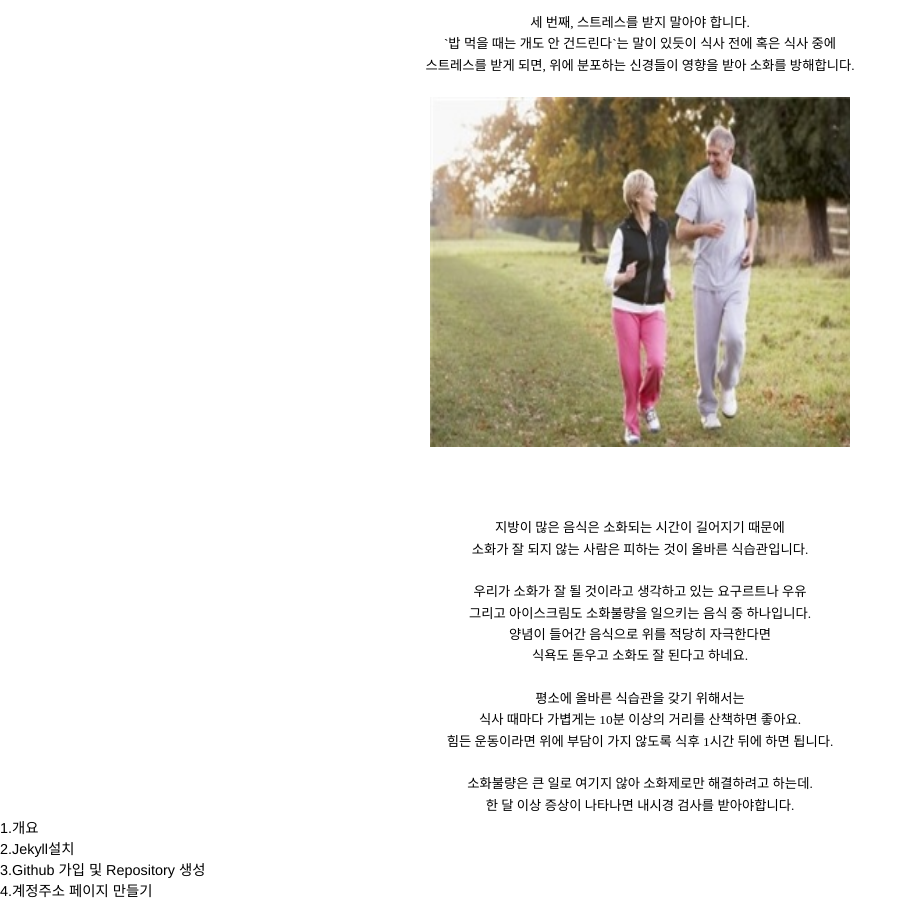
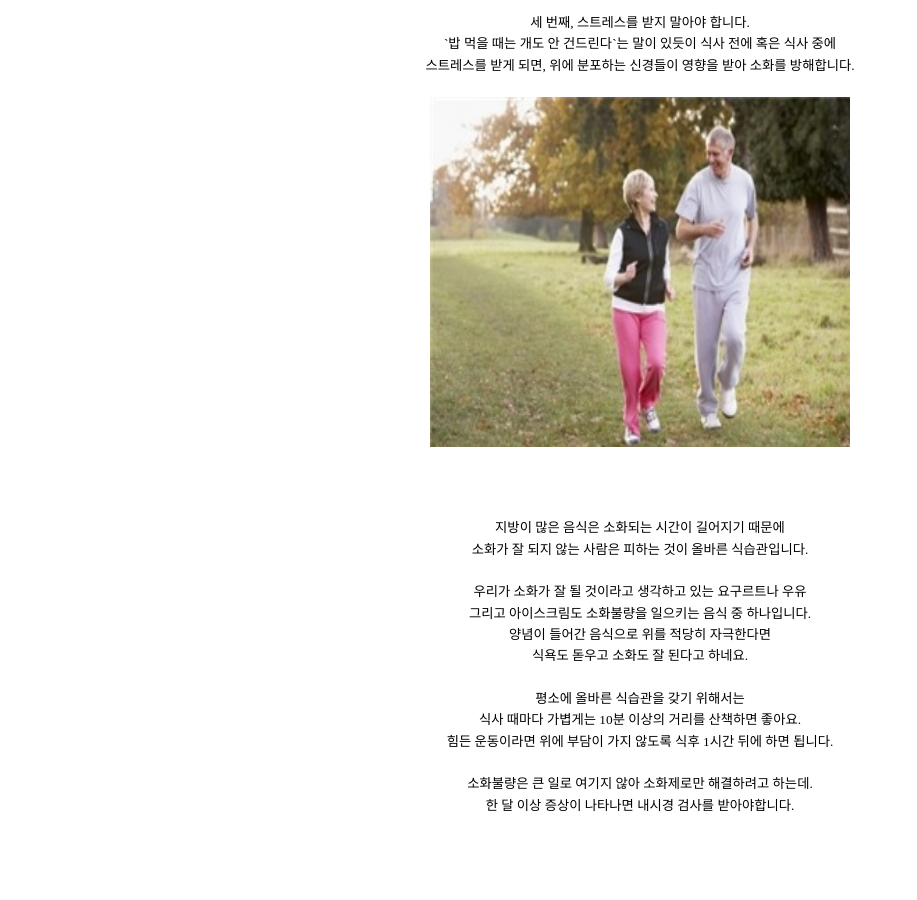
Before and after one commit to kuthealth/kuthealth.github.com, a Jekyll site: the page built from page/eating.html, in a window 1280 px wide and 900 px high, scrolled down 1482 px. Shown: the whole window, without its empty margins (0-917 px from the left). Built offline with Jekyll 4.4.1, drawn with Linux system fonts in a browser that asks for light colours; after the commit the page ends 2298 px from its top, so only the background shows below that.

Commit message:
Update eating.html

```diff
--- a/page/eating.html
+++ b/page/eating.html
@@ -255,15 +255,7 @@ div.HStyle13
 
 <P CLASS=HStyle0 STYLE='text-align:center;'><SPAN STYLE='font-family:"새굴림"'>한 달 이상 증상이 나타나면 내시경 검사를 받아야합니다.</SPAN></P>
 
-        <aside id="sidebar">
 
-
-          <p>1.개요</p>
-          <p>2.Jekyll설치</p>
-          <p>3.Github 가입 및 Repository 생성</p>
-          <p>4.계정주소 페이지 만들기</p>
-
-        </aside>
 
 </BODY>
 
```
